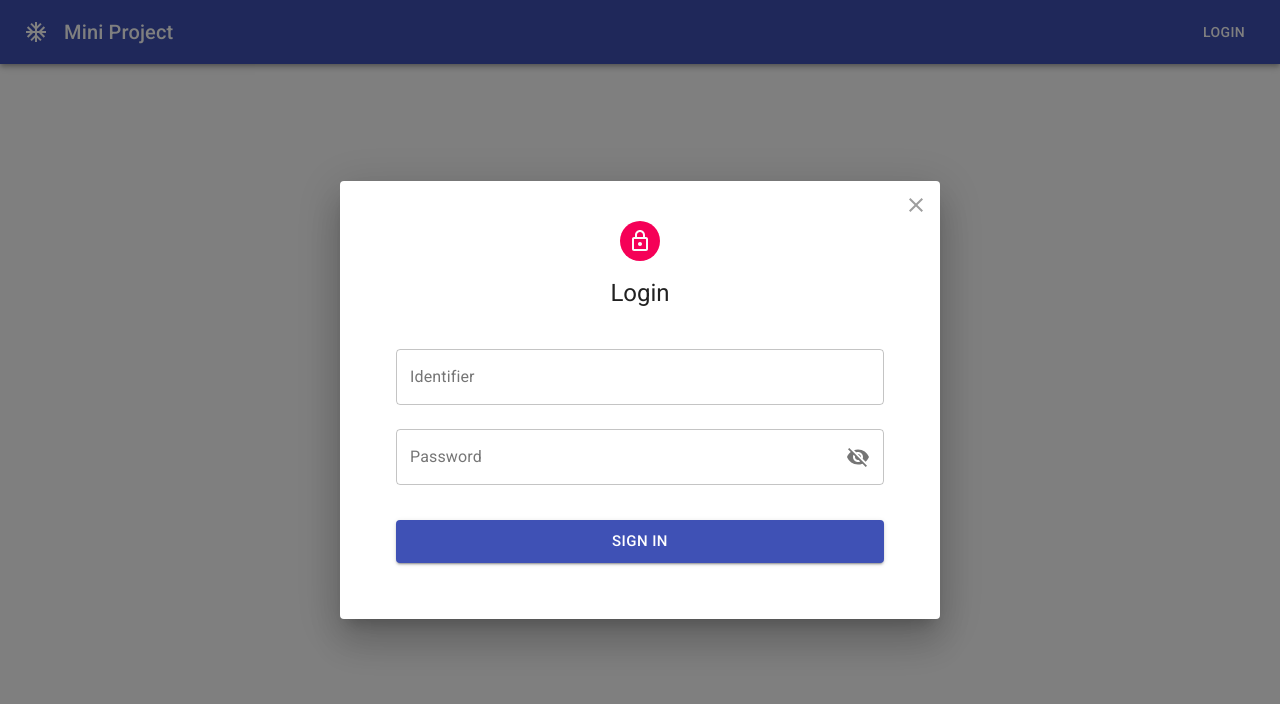
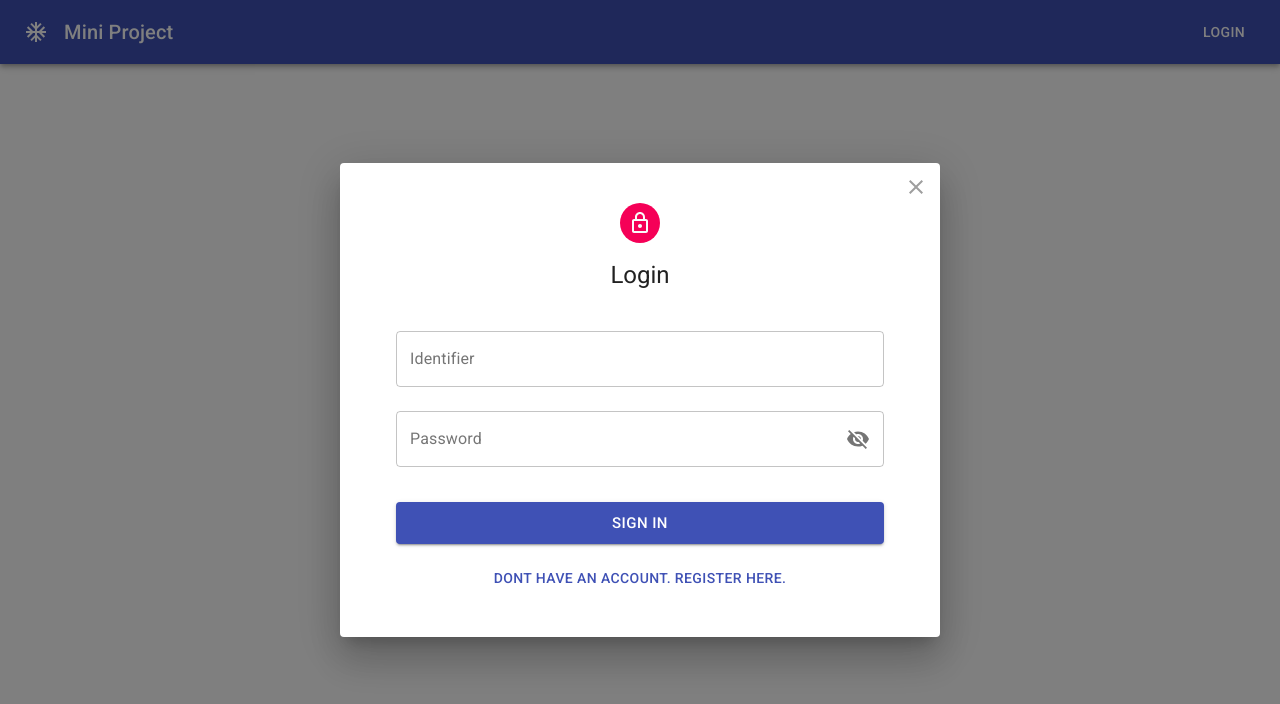
Before and after one commit to lehai051092/reactjs-mini-project, a React (Create React App) app: page / in a window 1280 px wide. Both pictures are taken after a click on the button "LOGIN". Shown: the top 704 px of the page. Built offline with nearby package versions, Linux system fonts and the light colour scheme.

Commit message:
Authentication Module - Toggle form login and register

```diff
--- a/src/components/Header/components/DialogUser/index.jsx
+++ b/src/components/Header/components/DialogUser/index.jsx
@@ -16,10 +16,16 @@ const useStyles = makeStyles((theme) => ({
   },
 }));
 
+const MODE = {
+  LOGIN: "login",
+  REGISTER: "register",
+};
+
 DialogUser.propTypes = {};
 
 function DialogUser(props) {
   const [open, setOpen] = React.useState(false);
+  const [getMode, setMode] = React.useState(MODE.LOGIN);
   const classes = useStyles();
 
   const handleClickOpen = () => {
@@ -30,6 +36,10 @@ function DialogUser(props) {
     setOpen(false);
   };
 
+  const handleSetMode = (mode) => {
+    setMode(mode);
+  };
+
   return (
     <>
       <Button color="inherit" onClick={handleClickOpen}>Login</Button>
@@ -38,7 +48,12 @@ function DialogUser(props) {
           <Close/>
         </IconButton>
         <DialogContent>
-          <Login closeDialog={handleClose}/>
+          {getMode === MODE.REGISTER && (
+            <Register closeDialog={handleClose} toggleSetMode={handleSetMode}/>
+          )}
+          {getMode === MODE.LOGIN && (
+            <Login closeDialog={handleClose} toggleSetMode={handleSetMode}/>
+          )}
         </DialogContent>
       </Dialog>
     </>
--- a/src/features/Auth/components/Login/index.jsx
+++ b/src/features/Auth/components/Login/index.jsx
@@ -8,16 +8,18 @@ import LoginForm from "../LoginForm";
 
 Login.propTypes = {
   closeDialog: PropTypes.func,
+  toggleSetMode: PropTypes.func,
 };
 
 Login.defaultProps = {
   closeDialog: null,
+  toggleSetMode: null,
 }
 
 function Login(props) {
   const dispatch = useDispatch();
   const {enqueueSnackbar} = useSnackbar();
-  const {closeDialog} = props;
+  const {closeDialog, toggleSetMode} = props;
 
   const handleFormSubmit = async (values) => {
     try {
@@ -33,10 +35,14 @@ function Login(props) {
     }
   };
 
+  const handleToggleMode = () => {
+    if (!toggleSetMode) return;
+
+    toggleSetMode('register');
+  }
+
   return (
-    <>
-      <LoginForm onFormSubmit={handleFormSubmit}/>
-    </>
+    <LoginForm onFormSubmit={handleFormSubmit} handleFormChange={handleToggleMode}/>
   );
 }
 
--- a/src/features/Auth/components/LoginForm/index.jsx
+++ b/src/features/Auth/components/LoginForm/index.jsx
@@ -4,7 +4,7 @@ import InputField from "../../../../components/form-controls/InputField";
 import {useForm} from "react-hook-form";
 import * as yup from 'yup';
 import {yupResolver} from "@hookform/resolvers/yup";
-import {Avatar, LinearProgress} from "@material-ui/core";
+import {Avatar, Box, LinearProgress} from "@material-ui/core";
 import {LockOutlined} from "@material-ui/icons";
 import Typography from "@material-ui/core/Typography";
 import {makeStyles} from "@material-ui/core/styles";
@@ -32,18 +32,23 @@ const useStyles = makeStyles((theme) => ({
     top: theme.spacing(-3),
     left: 0,
     right: 0,
-  }
+  },
+  changeMode: {
+    textAlign: "center",
+  },
 }));
 
 LoginForm.propTypes = {
   onFormSubmit: PropTypes.func,
+  handleFormChange: PropTypes.func,
 };
 
 LoginForm.defaultProps = {
   onFormSubmit: null,
+  handleFormChange: null,
 };
 
-function LoginForm({onFormSubmit}) {
+function LoginForm({onFormSubmit, handleFormChange}) {
   const classes = useStyles();
   const schema = yup.object({
     identifier: yup.string().required('Please enter your email.').email('Please enter format is email.'),
@@ -62,6 +67,12 @@ function LoginForm({onFormSubmit}) {
     if (onFormSubmit) {
       await onFormSubmit(values);
     }
+  }
+
+  const handleChangeMod = () => {
+    if (!handleFormChange) return;
+
+    handleFormChange();
   }
 
   return (
@@ -88,6 +99,11 @@ function LoginForm({onFormSubmit}) {
           Sign In
         </Button>
       </form>
+      <Box className={classes.changeMode}>
+        <Button color="primary" onClick={() => handleChangeMod()}>
+          Dont have an account. Register here.
+        </Button>
+      </Box>
     </div>
   );
 }
--- a/src/features/Auth/components/Register/index.jsx
+++ b/src/features/Auth/components/Register/index.jsx
@@ -8,16 +8,18 @@ import PropTypes from "prop-types";
 
 Register.propTypes = {
   closeDialog: PropTypes.func,
+  toggleSetMode: PropTypes.func,
 };
 
 Register.defaultProps = {
   closeDialog: null,
+  toggleSetMode: null,
 }
 
 function Register(props) {
   const dispatch = useDispatch();
   const {enqueueSnackbar} = useSnackbar();
-  const {closeDialog} = props;
+  const {closeDialog, toggleSetMode} = props;
 
   const handleFormSubmit = async (values) => {
     values.username = values.email;
@@ -36,10 +38,14 @@ function Register(props) {
     }
   };
 
+  const handleToggleMode = () => {
+    if (!toggleSetMode) return;
+
+    toggleSetMode('login');
+  }
+
   return (
-    <>
-      <RegisterForm onFormSubmit={handleFormSubmit}/>
-    </>
+    <RegisterForm onFormSubmit={handleFormSubmit} handleFormChange={handleToggleMode}/>
   );
 }
 
--- a/src/features/Auth/components/RegisterForm/index.jsx
+++ b/src/features/Auth/components/RegisterForm/index.jsx
@@ -4,7 +4,7 @@ import InputField from "../../../../components/form-controls/InputField";
 import {useForm} from "react-hook-form";
 import * as yup from 'yup';
 import {yupResolver} from "@hookform/resolvers/yup";
-import {Avatar, LinearProgress} from "@material-ui/core";
+import {Avatar, Box, LinearProgress} from "@material-ui/core";
 import {LockOutlined} from "@material-ui/icons";
 import Typography from "@material-ui/core/Typography";
 import {makeStyles} from "@material-ui/core/styles";
@@ -32,18 +32,23 @@ const useStyles = makeStyles((theme) => ({
     top: theme.spacing(-3),
     left: 0,
     right: 0,
-  }
+  },
+  changeMode: {
+    textAlign: "center",
+  },
 }));
 
 RegisterForm.propTypes = {
   onFormSubmit: PropTypes.func,
+  handleFormChange: PropTypes.func,
 };
 
 RegisterForm.defaultProps = {
   onFormSubmit: null,
+  handleFormChange: null,
 };
 
-function RegisterForm({onFormSubmit}) {
+function RegisterForm({onFormSubmit, handleFormChange}) {
   const classes = useStyles();
   const schema = yup.object({
     fullName: yup.string()
@@ -72,6 +77,12 @@ function RegisterForm({onFormSubmit}) {
     }
   }
 
+  const handleChangeMod = () => {
+    if (!handleFormChange) return;
+
+    handleFormChange();
+  }
+
   return (
     <div className={classes.root}>
       {isSubmitting && <LinearProgress className={classes.progress}/>}
@@ -98,6 +109,11 @@ function RegisterForm({onFormSubmit}) {
           Sign Up
         </Button>
       </form>
+      <Box className={classes.changeMode}>
+        <Button color="primary" onClick={() => handleChangeMod()}>
+          Already have an account. Login here.
+        </Button>
+      </Box>
     </div>
   );
 }
```
